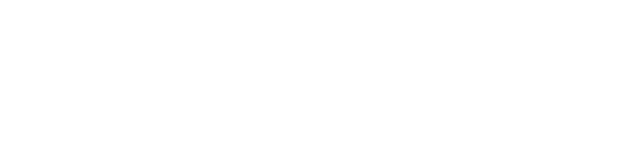
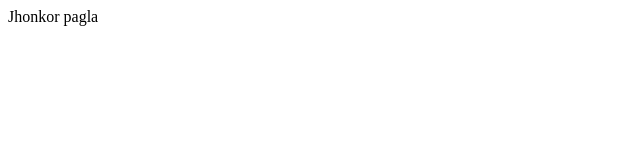
Before and after one commit to mdredoyahmed/html, a plain HTML site: page index.html in a window 1280 px wide. Shown: the whole page, without its empty margins (0-640 px from the left). Drawn offline with Linux system fonts and the light colour scheme.

Commit message:
html body change

```diff
--- a/index.html
+++ b/index.html
@@ -6,6 +6,6 @@
     <title>Document</title>
 </head>
 <body>
-
+    <div>Jhonkor pagla</div>
 </body>
 </html>
```
